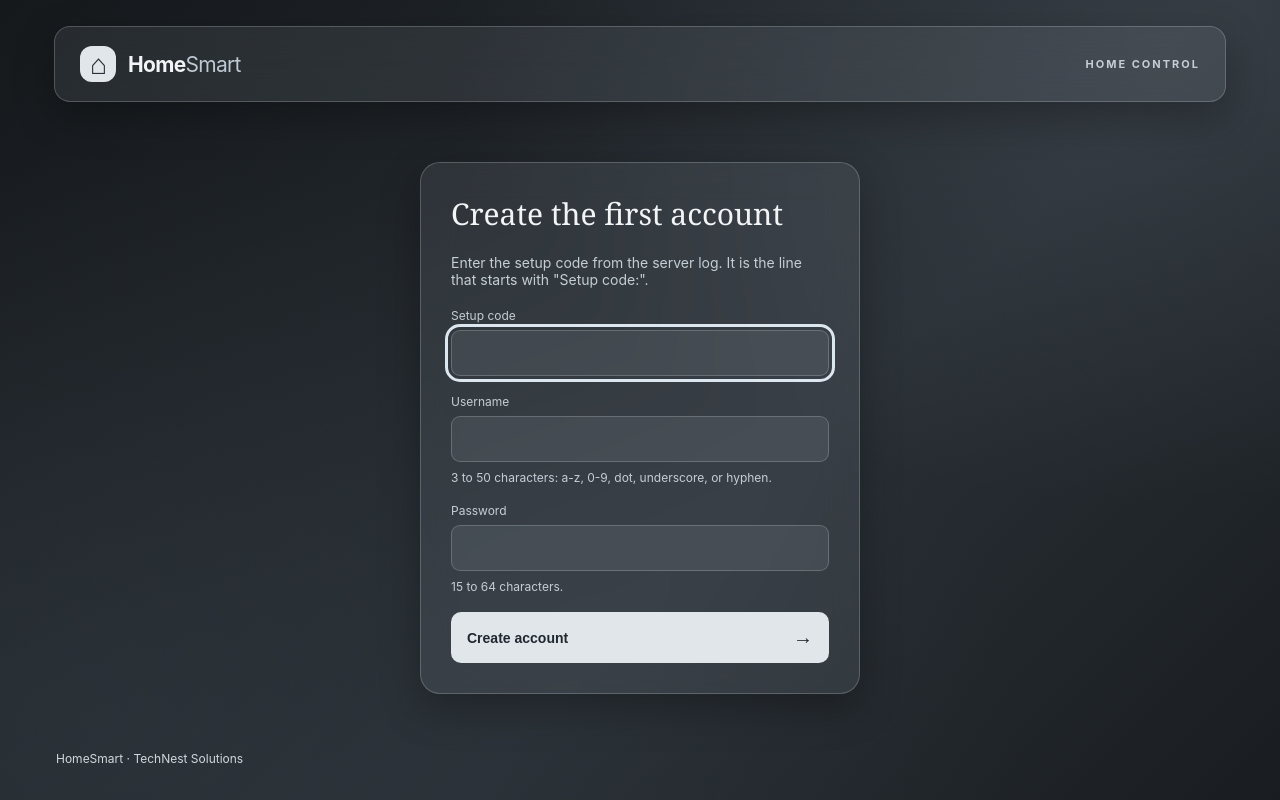
After one commit to codej9/HomeSmart, a Java web app: page /setup in a window 1280 px wide. The commit adds this page. Run offline with Tomcat 11, a stand-in JSP engine, Linux system fonts and the light colour scheme.

Commit message:
feat(auth): add login, setup and logout pages

```diff
--- /dev/null
+++ b/src/main/webapp/WEB-INF/views/setup.jsp
@@ -0,0 +1,46 @@
+<%--
+  First-account page. SetupServlet provides ${username} (the last entry), ${flashMessage} and ${flashError}.
+--%>
+<%@ page contentType="text/html;charset=UTF-8" %>
+<%@ taglib prefix="c" uri="jakarta.tags.core" %>
+<!DOCTYPE html>
+<html lang="en">
+<head>
+    <meta charset="UTF-8">
+    <meta name="viewport" content="width=device-width, initial-scale=1">
+    <title>HomeSmart | Set up</title>
+    <link rel="stylesheet" href="${pageContext.request.contextPath}/css/dashboard.css">
+    <link rel="stylesheet" href="${pageContext.request.contextPath}/css/theme.css">
+    <link rel="stylesheet" href="${pageContext.request.contextPath}/css/login.css">
+</head>
+<body>
+<div class="dashboard-shell">
+    <header class="topbar glass">
+        <div class="brand"><span class="brand-mark" aria-hidden="true">⌂</span><span>Home<span class="brand-accent">Smart</span></span></div>
+        <span class="topbar-label">HOME CONTROL</span>
+    </header>
+    <main class="main-content">
+        <div class="login-panel glass">
+            <h1>Create the first account</h1>
+            <p class="login-hint">Enter the setup code from the server log. It is the line that starts with "Setup code:".</p>
+            <c:if test="${not empty flashError}">
+                <div class="alert alert-error" role="alert"><c:out value="${flashError}"/></div>
+            </c:if>
+            <form method="post" action="${pageContext.request.contextPath}/setup">
+                <%@ include file="/WEB-INF/views/csrf-field.jspf" %>
+                <label for="code">Setup code</label>
+                <input id="code" name="code" type="text" autocomplete="off" required autofocus>
+                <label for="username">Username</label>
+                <input id="username" name="username" type="text" autocomplete="username" value="<c:out value="${username}"/>" required>
+                <p class="login-hint">3 to 50 characters: a-z, 0-9, dot, underscore, or hyphen.</p>
+                <label for="password">Password</label>
+                <input id="password" name="password" type="password" autocomplete="new-password" required>
+                <p class="login-hint">15 to 64 characters.</p>
+                <button class="action-button" type="submit">Create account <span aria-hidden="true">→</span></button>
+            </form>
+        </div>
+    </main>
+    <footer class="footer">HomeSmart · TechNest Solutions </footer>
+</div>
+</body>
+</html>
--- /dev/null
+++ b/src/main/webapp/css/login.css
@@ -0,0 +1,43 @@
+.login-panel {
+    max-width: 440px;
+    margin: 60px auto 0;
+    padding: 30px;
+    border-radius: 20px;
+}
+
+.login-panel h1 {
+    font-family: Georgia, "Times New Roman", serif;
+    font-weight: 400;
+    font-size: 30px;
+    margin: 0 0 20px;
+}
+
+.login-panel label {
+    display: block;
+    font-size: 12px;
+    color: var(--hs-text-muted);
+    margin-bottom: 7px;
+}
+
+.login-panel input[type="text"],
+.login-panel input[type="password"] {
+    width: 100%;
+    margin-bottom: 18px;
+    border: 1px solid var(--hs-border);
+    border-radius: 9px;
+    background: var(--hs-surface);
+    padding: 12px;
+    color: var(--hs-text);
+    font: inherit;
+}
+
+.login-hint {
+    margin: -10px 0 18px;
+    font-size: 12px;
+    color: var(--hs-text-muted);
+}
+
+.login-panel h1 + .login-hint {
+    margin: 0 0 20px;
+    font-size: 14px;
+}
```
Also changed, not shown: src/main/java/com/homesmart/servlet/LoginServlet.java (added, +119 -0 lines), src/main/java/com/homesmart/servlet/LogoutServlet.java (added, +23 -0 lines), src/main/java/com/homesmart/servlet/SetupServlet.java (added, +96 -0 lines), src/main/webapp/WEB-INF/views/activity.jsp (+8 -1 lines), src/main/webapp/WEB-INF/views/login.jsp (added, +45 -0 lines), README.md, 1 other file.
